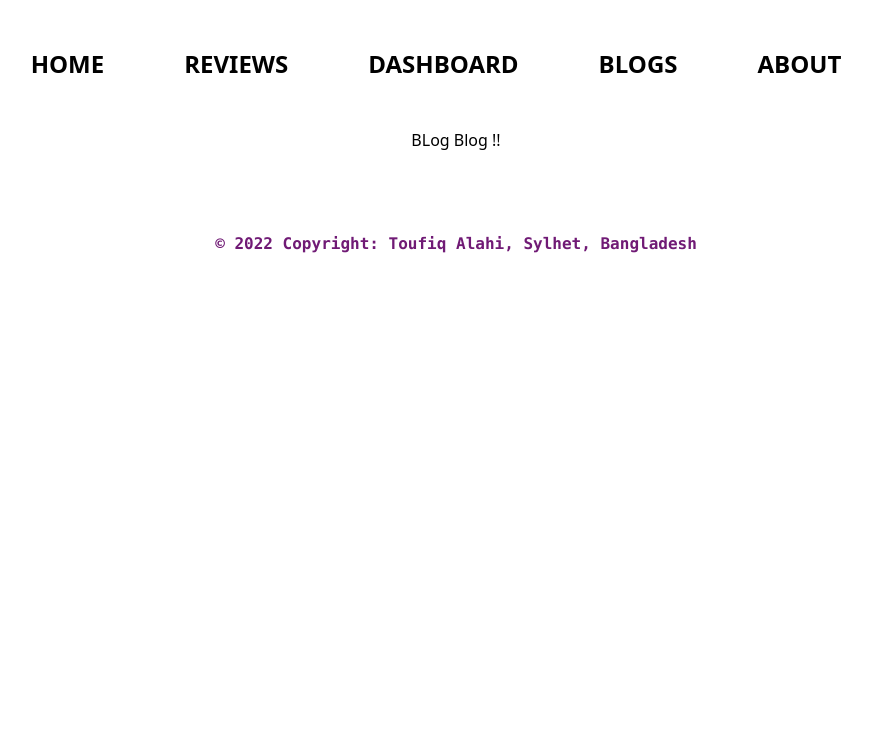
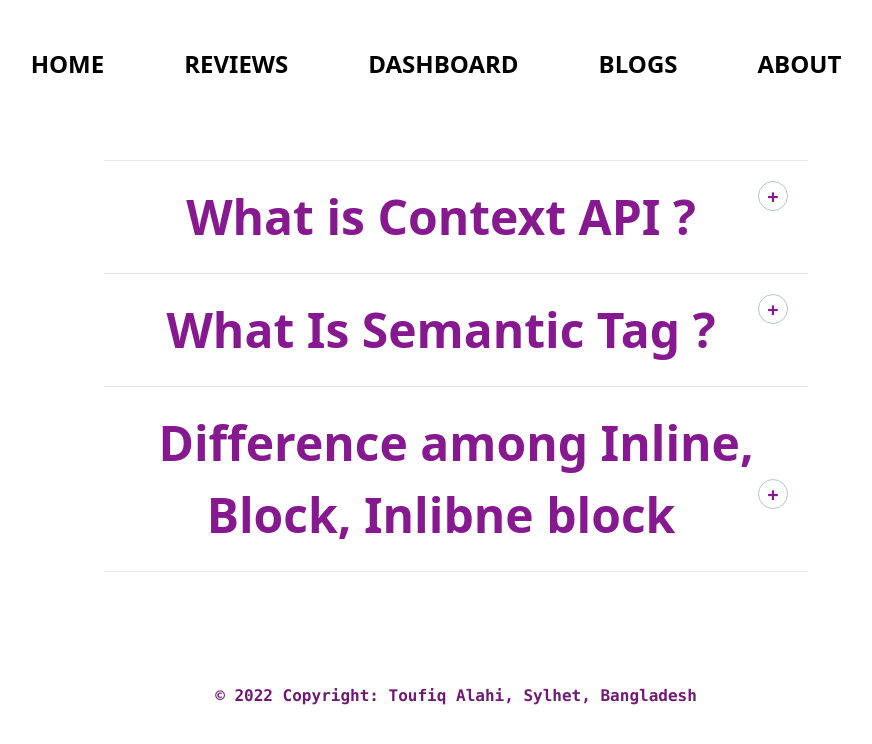
Before and after one commit to ToufiqAlahi/ButterFinger-Motel, a React (Create React App) app: page /blog in a window 1280 px wide. Shown: the top 744 px of the page, without its empty margins (184-1056 px from the left). Built offline with nearby package versions, Linux system fonts and the light colour scheme.

Commit message:
Adding QnA section in the Blog Tab

```diff
--- /dev/null
+++ b/src/components/Blogs/Blogs.css
@@ -0,0 +1,87 @@
+/* Tab content - closed */
+.tab-content {
+    max-height: 0;
+    -webkit-transition: max-height .35s;
+    -o-transition: max-height .35s;
+    transition: max-height .35s;
+}
+
+/* :checked - resize to full height */
+.tab input:checked~.tab-content {
+    max-height: 100vh;
+}
+
+/* Label formatting when open */
+.tab input:checked+label {
+    /*@apply text-xl p-5 border-l-2 border-indigo-500 bg-gray-100 text-indigo*/
+    font-size: 1.25rem;
+    /*.text-xl*/
+    padding: 1.25rem;
+    /*.p-5*/
+    border-left-width: 2px;
+    /*.border-l-2*/
+    border-color: #86198f;
+    /*.border-indigo*/
+    background-color: #f8fafc;
+    /*.bg-gray-100 */
+    color: #86198f;
+    /*.text-indigo*/
+}
+
+/* Icon */
+.tab label::after {
+    float: right;
+    right: 0;
+    top: 0;
+    display: block;
+    width: 1.5em;
+    height: 1.5em;
+    line-height: 1.5;
+    font-size: 1.25rem;
+    text-align: center;
+    -webkit-transition: all .35s;
+    -o-transition: all .35s;
+    transition: all .35s;
+}
+
+/* Icon formatting - closed */
+.tab input[type=checkbox]+label::after {
+    content: "+";
+    font-weight: bold;
+    /*.font-bold*/
+    border-width: 1px;
+    /*.border*/
+    border-radius: 9999px;
+    /*.rounded-full */
+    border-color: #b8c2cc;
+    /*.border-grey*/
+}
+
+.tab input[type=radio]+label::after {
+    content: "\25BE";
+    font-weight: bold;
+    /*.font-bold*/
+    border-width: 1px;
+    /*.border*/
+    border-radius: 9999px;
+    /*.rounded-full */
+    border-color: #b8c2cc;
+    /*.border-grey*/
+}
+
+/* Icon formatting - open */
+.tab input[type=checkbox]:checked+label::after {
+    transform: rotate(315deg);
+    background-color: #86198f;
+    /*.bg-indigo*/
+    color: #f8fafc;
+    /*.text-grey-lightest*/
+}
+
+.tab input[type=radio]:checked+label::after {
+    transform: rotateX(180deg);
+    background-color: #86198f;
+    /*.bg-indigo*/
+    color: #f8fafc;
+    /*.text-grey-lightest*/
+}
--- a/src/components/Blogs/Blogs.js
+++ b/src/components/Blogs/Blogs.js
@@ -1,10 +1,43 @@
 import React from 'react';
+import './Blogs.css';
 
 const Blogs = () => {
     return (
+
         <div>
-            <p> BLog Blog !! </p>
+            <div className="w-full md:w-3/5 mx-auto p-8">
+            <div className="tab w-full overflow-hidden border-t">
+            <input className="absolute opacity-0 " id="tab-multi-one" type="checkbox" name="tabs"/>
+            <label className="font-bold text-5xl text-fuchsia-800  block p-5 leading-normal cursor-pointer" for="tab-multi-one">What is Context API ?</label>
+            <div className="tab-content overflow-hidden border-l-2 bg-gray-100 border-indigo-500 leading-normal">
+                <p className="p-5">Lorem ipsum dolor sit amet, consectetur adipisicing elit. Tenetur, architecto,
+                    explicabo perferendis nostrum, maxime impedit atque odit sunt pariatur illo obcaecati soluta
+                    molestias iure facere dolorum adipisci eum? Saepe, itaque.</p>
+            </div>
         </div>
+        <div className="tab w-full overflow-hidden border-t">
+                    <input className="absolute opacity-0" id="tab-multi-two" type="checkbox" name="tabs"/>
+                    <label className="  text-fuchsia-800  text-5xl font-bold block p-5 leading-normal cursor-pointer" for="tab-multi-two">What Is Semantic Tag ?</label>
+                    <div className="tab-content overflow-hidden border-l-2 bg-gray-100 border-indigo-500 leading-normal">
+                        <p className="p-5">Lorem ipsum dolor sit amet, consectetur adipisicing elit. Tenetur, architecto,
+                            explicabo perferendis nostrum, maxime impedit atque odit sunt pariatur illo obcaecati soluta
+                            molestias iure facere dolorum adipisci eum? Saepe, itaque.</p>
+                    </div>
+                </div>
+                <div className="tab w-full overflow-hidden border-t">
+                    <input className="absolute opacity-0" id="tab-multi-three" type="checkbox" name="tabs"/>
+                    <label className="  text-5xl text-fuchsia-800 font-bold block p-5 leading-normal cursor-pointer" for="tab-multi-three">Difference among Inline, Block, Inlibne block  </label>
+                    <div className="tab-content overflow-hidden border-l-2 bg-gray-100 border-indigo-500 leading-normal">
+                        <p className="p-5">Lorem ipsum dolor sit amet, consectetur adipisicing elit. Tenetur, architecto,
+                            explicabo perferendis nostrum, maxime impedit atque odit sunt pariatur illo obcaecati soluta
+                            molestias iure facere dolorum adipisci eum? Saepe, itaque.</p>
+                    </div>
+                    <hr />
+                </div>
+
+            </div>
+        </div>
+
     );
 };
 
```
